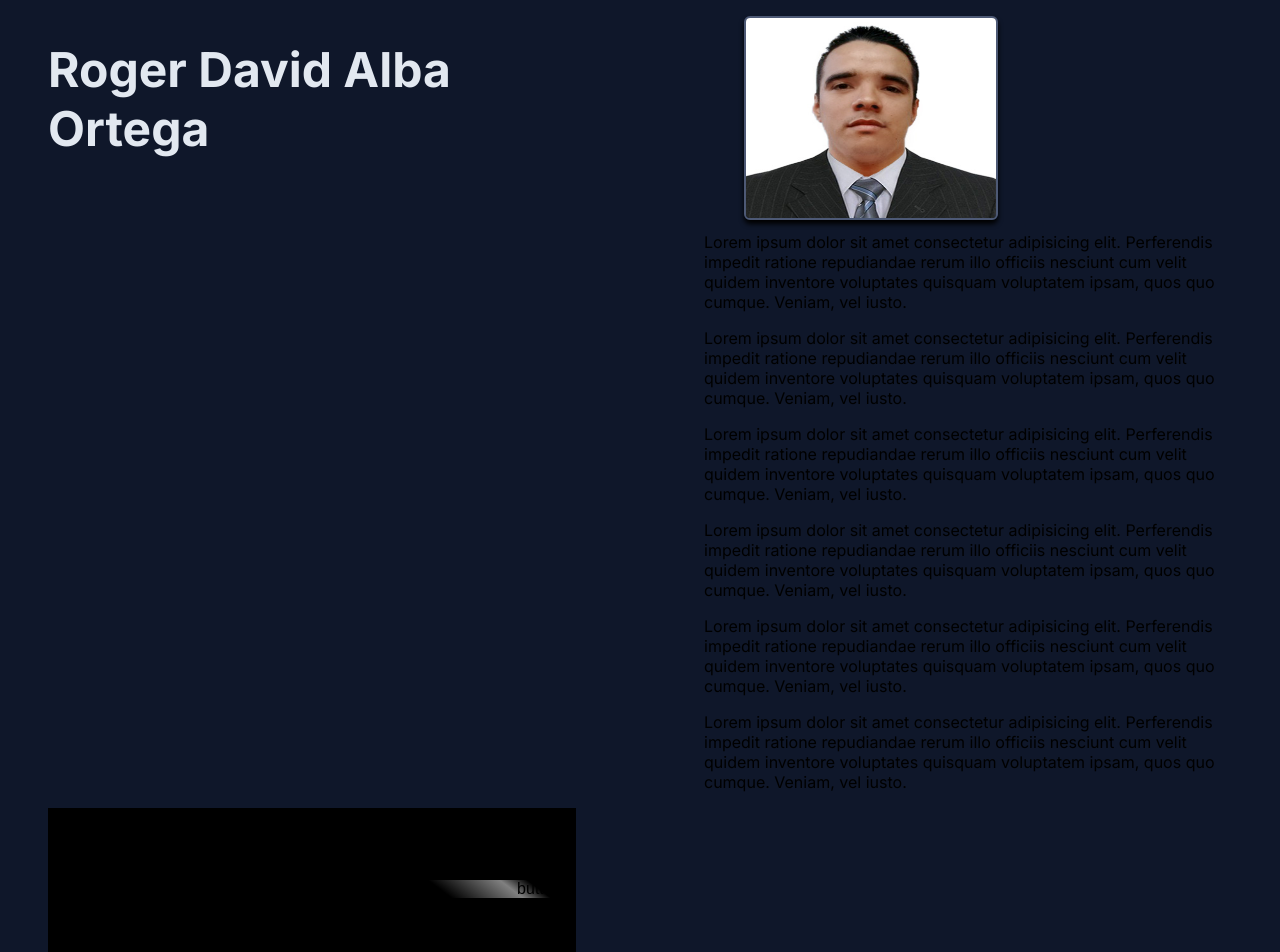
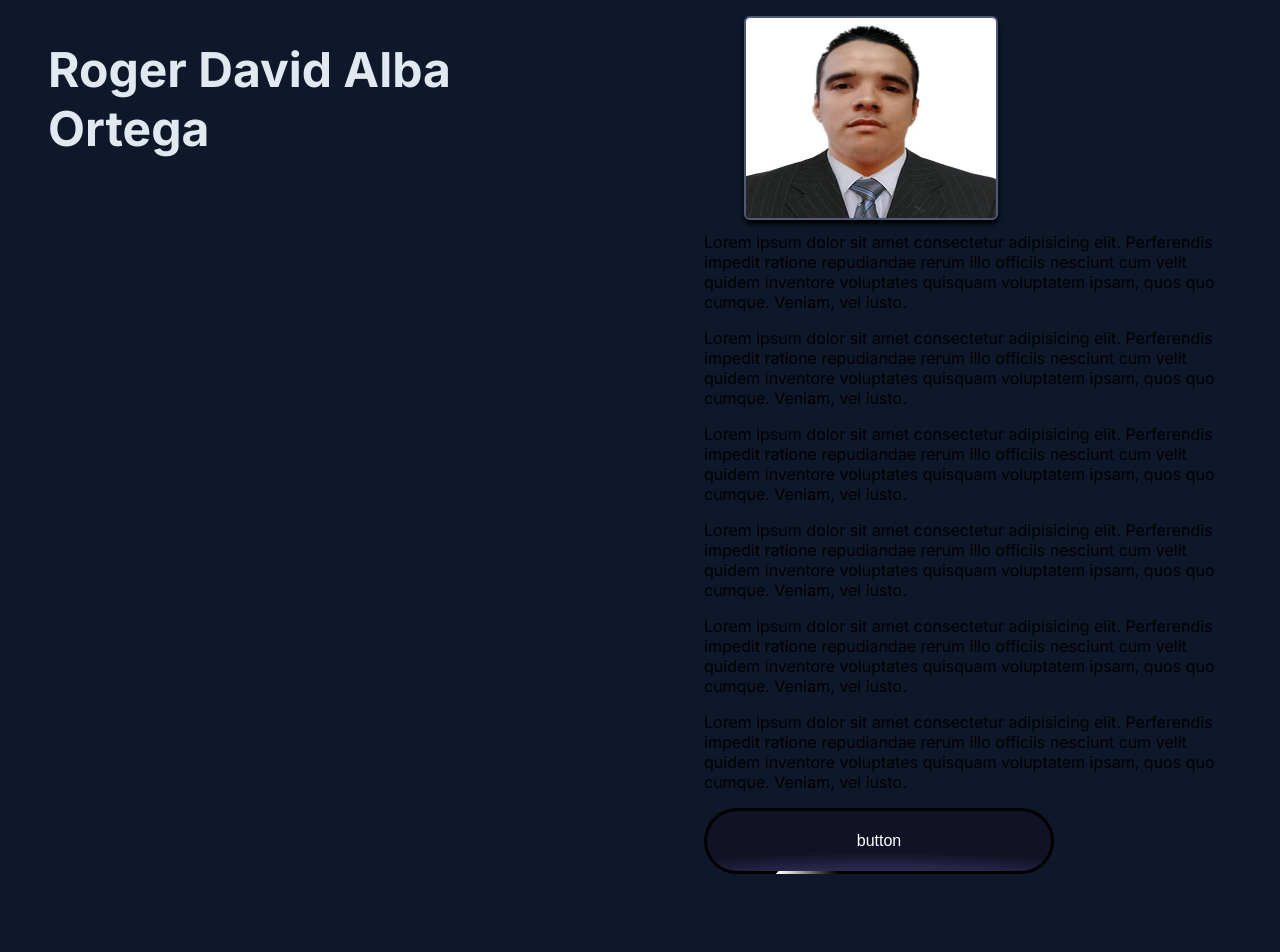
Before and after one commit to Davidalbort/Portfolio, a Next.js app: page / in a window 1280 px wide. Shown: the top 952 px of the page. After the commit the page ends 874 px from the top, so only its background shows below. Built offline with nearby package versions, Linux system fonts and the light colour scheme.

Commit message:
Style: Add component button shimmer ligth with its styles

```diff
--- a/jest.config.js
+++ b/jest.config.js
@@ -9,7 +9,6 @@ const createJestConfig = nextJest({
 const customJestConfig = {
   setupFilesAfterEnv: ['<rootDir>/jest.setup.js'],
   testEnvironment: 'jest-environment-jsdom',
-  testMatch: ['**/*.test.[jt]s?(x)'],
 }
 
 // createJestConfig is exported this way to ensure that next/jest can load the Next.js config which is async
--- a/src/app/page.tsx
+++ b/src/app/page.tsx
@@ -24,11 +24,6 @@ export default function Home() {
     >
       <Sidebar />
       <Main />
-      <button className="shimmer-button">
-        <div className="light">
-          <div>button</div>
-        </div>
-      </button>
     </div>
   )
 }
--- /dev/null
+++ b/src/components/button_shimmer_light/Button_shimmer_light.tsx
@@ -0,0 +1,14 @@
+import '@/styles/components/button_shimmer_light.scss'
+export function ButtonShimmerLight() {
+  return (
+    <button className="button">
+      <div className="button__slider-container">
+        <div className="button__slider">
+          <div className="button__light"></div>
+        </div>
+      </div>
+      <div className="button__hidden"></div>
+      <div className="button__name">button</div>
+    </button>
+  )
+}
--- a/src/components/main/Main.tsx
+++ b/src/components/main/Main.tsx
@@ -1,3 +1,4 @@
+import { ButtonShimmerLight } from '../button_shimmer_light/Button_shimmer_light'
 import { ImageHover3d } from '../image_hover_3d/ImageHover3d'
 import David from '@/../public/B-3x3.jpg'
 
@@ -41,6 +42,7 @@ export function Main() {
         quidem inventore voluptates quisquam voluptatem ipsam, quos quo cumque.
         Veniam, vel iusto.
       </p>
+      <ButtonShimmerLight />
     </main>
   )
 }
--- /dev/null
+++ b/src/styles/components/button_shimmer_light.scss
@@ -0,0 +1,85 @@
+$spread: 90deg;
+$width-button: 350px;
+
+.button {
+  background: black;
+  position: relative;
+  padding: 24px 0px;
+  font-size: 16px;
+  border: none;
+  overflow: hidden;
+  width: $width-button;
+  border-radius: 100px;
+  &:hover {
+    box-shadow: 0 0 40px 8px rgba(62, 61, 117, 0.7);
+    cursor: pointer;
+  }
+}
+
+.button__slider-container {
+  container-type: size;
+  position: absolute;
+  inset: 0;
+}
+
+.button__slider {
+  inset: 0;
+  aspect-ratio: 1;
+  height: -webkit-fill-available;
+  position: absolute;
+  animation: slider 1.5s ease-in-out infinite alternate;
+}
+
+.button__light {
+  inset: -100%;
+  position: absolute;
+  animation: rotateLight 3s infinite linear;
+  background: conic-gradient(
+    from calc(270deg - (($spread) * 0.5)),
+    transparent 0,
+    #fff ($spread),
+    transparent ($spread)
+  );
+}
+
+.button__hidden {
+  border-radius: inherit;
+  position: absolute;
+  inset: 0.2em;
+  background: radial-gradient(
+    ellipse 80% 50% at 50% 120%,
+    rgba(62, 61, 117),
+    rgba(18, 18, 38)
+  );
+}
+
+.button__name {
+  position: relative;
+  color: #fff;
+}
+@keyframes slider {
+  to {
+    transform: translate(calc($width-button - 100%), 0);
+  }
+}
+
+@keyframes rotateLight {
+  0% {
+    transform: rotate(0);
+  }
+  15% {
+    transform: rotate(90deg);
+  }
+  35% {
+    transform: rotate(90deg);
+  }
+  65% {
+    transform: rotate(270deg);
+  }
+  85% {
+    transform: rotate(270deg);
+  }
+  100% {
+    transform: rotate(360deg);
+  }
+}
--- a/src/styles/main.scss
+++ b/src/styles/main.scss
@@ -1,4 +1,5 @@
 @import './base/reset', './base/base';
 @import './abstracts/colors';
-@import './components/sidebar.scss';
+@import './components/sidebar.scss', './components/image_hover_3d.scss',
+  './components/button_shimmer_light.scss';
 @import './pages/home.scss';
--- a/src/styles/pages/home.scss
+++ b/src/styles/pages/home.scss
@@ -5,57 +5,3 @@
   padding: 0 clamp(12px, 4vw, 48px);
   z-index: 9;
 }
-
-.shimmer-button {
-  position: relative;
-  padding: 72px 0px;
-  font-size: 16px;
-  background-color: black;
-  border: none;
-  cursor: pointer;
-  overflow: hidden;
-}
-
-@keyframes slider {
-  0% {
-    left: -35%;
-  }
-
-  100% {
-    left: 50%;
-  }
-}
-
-.light {
-  width: 100%;
-  height: 100%;
-  position: inherit;
-  background: linear-gradient(
-    37deg,
-    transparent 32%,
-    rgba(255, 255, 255, 0.5) 45%,
-    transparent 50%
-  );
-  animation: slider 2s ease-in-out infinite alternate;
-}
-
-@keyframes rotateLight {
-  0% {
-    transform: rotate(0);
-  }
-  15% {
-    transform: rotate(90deg);
-  }
-  35% {
-    transform: rotate(90deg);
-  }
-  65% {
-    transform: rotate(270deg);
-  }
-  85% {
-    transform: rotate(270deg);
-  }
-  100% {
-    transform: rotate(360deg);
-  }
-}
```
Also changed, not shown: 1 other file (tests, documents, lock files or other folders).
